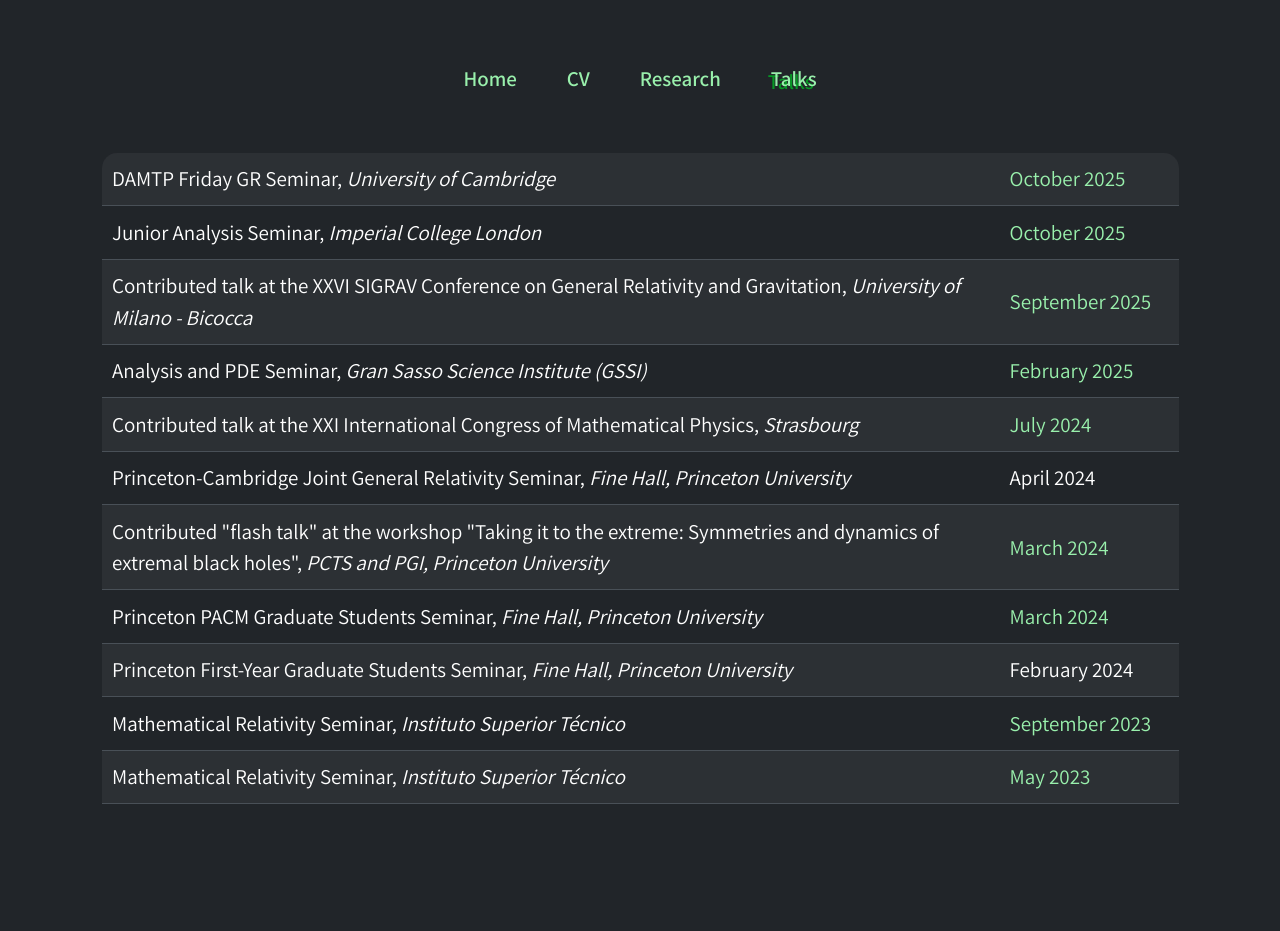
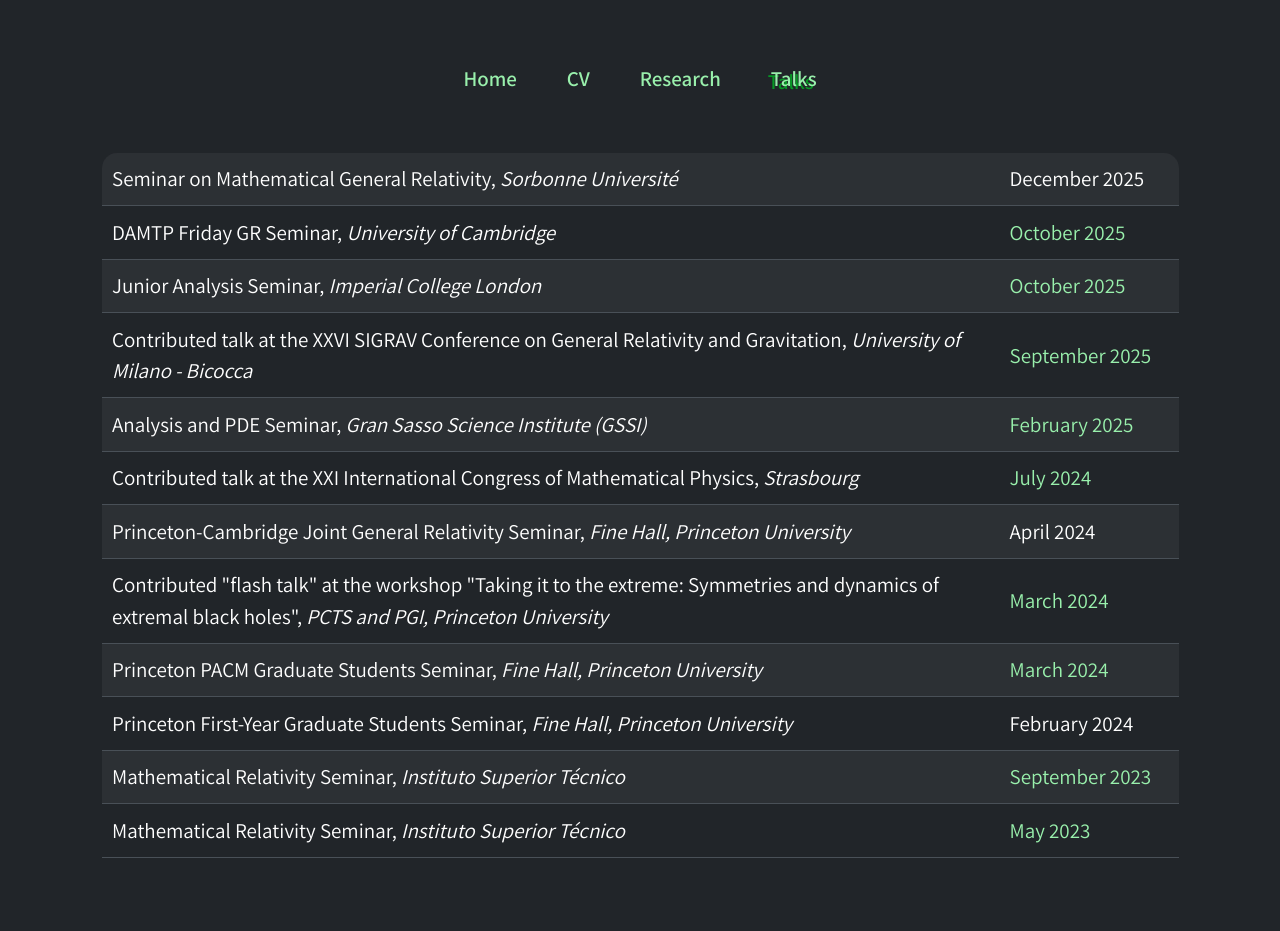
Before and after one commit to flavio-rossetti/flavio-rossetti.github.io, a Jekyll site: the page built from talks.html, in a window 1280 px wide. Built offline with Jekyll 4.4.1, drawn with Linux system fonts in a browser that asks for light colours; nearby versions of some CDN libraries; before the commit the page ends 900 px from its top, so only the background shows below that.

Commit message:
talks page updated

```diff
--- a/talks.html
+++ b/talks.html
@@ -12,6 +12,10 @@ description: Flavio Rossetti is a postdoctoral research fellow at GSSI, in L'Aqu
     <table class="table table-striped align-items-center" style="vertical-align: middle; font-size: min(5vw, 1em);">
 
       <tbody>
+        <tr>
+          <td class="col-10">Seminar on Mathematical General Relativity, <i>Sorbonne Université</i></td>
+          <td class="table-text-left">December 2025</td>
+        </tr>
         <tr>
           <td class="col-10">DAMTP Friday GR Seminar, <i>University of Cambridge</i></td>
           <td class="table-text-left"><a href="https://talks.cam.ac.uk/talk/index/237730">October 2025</a></td>
```
